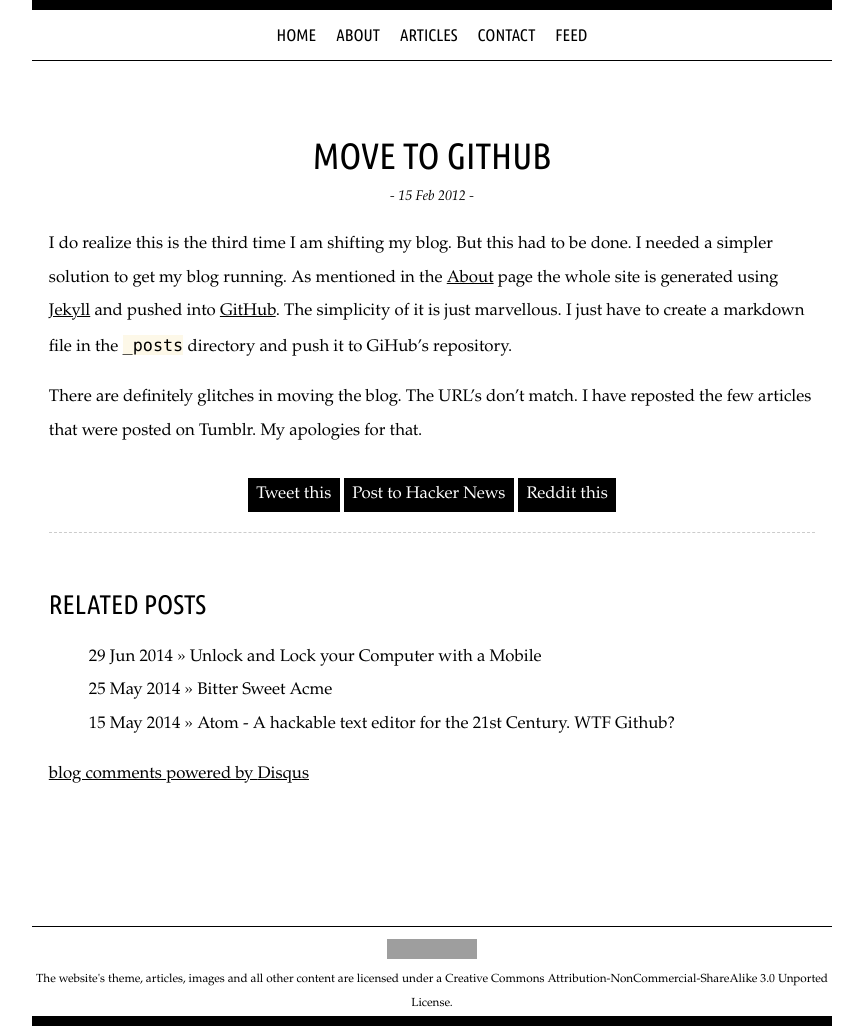
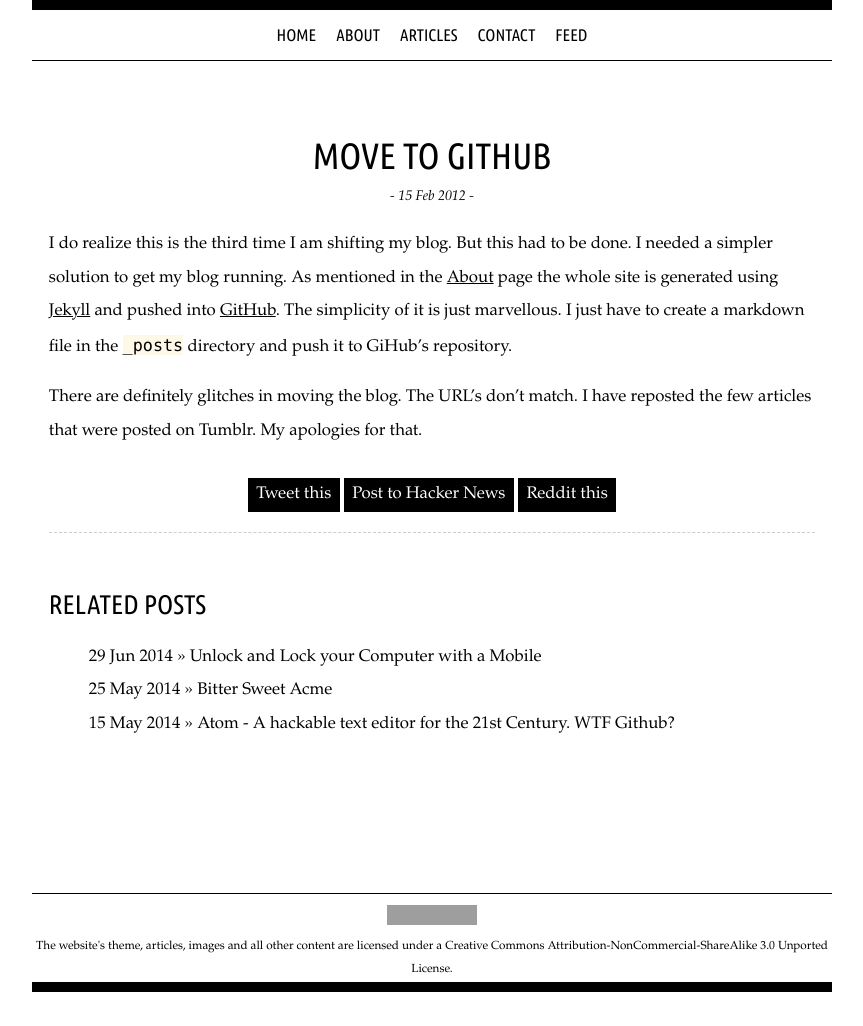
Before and after one commit to satran/satran.github.io, a Jekyll site: the page built from _posts/2012-02-15-move-to-github.md, in a window 1280 px wide. Shown: the whole page, without its empty margins (208-1071 px from the left). Built offline with Jekyll 4.4.1, drawn with Linux system fonts in a browser that asks for light colours; some web fonts are replaced; comment, search, counter and statistics services are not loaded; after the commit the page ends 992 px from its top, so only the background shows below that; part of the change alters nothing that is shown; grey boxes are pictures that could not be loaded.

Commit message:
Temporarily disabling disqus

```diff
--- a/_layouts/post.html
+++ b/_layouts/post.html
@@ -19,19 +19,3 @@ layout: default
         {% endfor %}
     </ul>
 </div>
-
-
-<div id="disqus_thread"></div>
-<script type="text/javascript">
-    /* * * CONFIGURATION VARIABLES: EDIT BEFORE PASTING INTO YOUR WEBPAGE * * */
-    var disqus_shortname = 'satyajitranjeevblog'; // required: replace example with your forum shortname
-
-    /* * * DON'T EDIT BELOW THIS LINE * * */
-    (function() {
-    var dsq = document.createElement('script'); dsq.type = 'text/javascript'; dsq.async = true;
-    dsq.src = 'http://' + disqus_shortname + '.disqus.com/embed.js';
-    (document.getElementsByTagName('head')[0] || document.getElementsByTagName('body')[0]).appendChild(dsq);
-    })();
-</script>
-<noscript>Please enable JavaScript to view the <a href="http://disqus.com/?ref_noscript">comments powered by Disqus.</a></noscript>
-<a href="http://disqus.com" class="dsq-brlink">blog comments powered by <span class="logo-disqus">Disqus</span></a>
```
